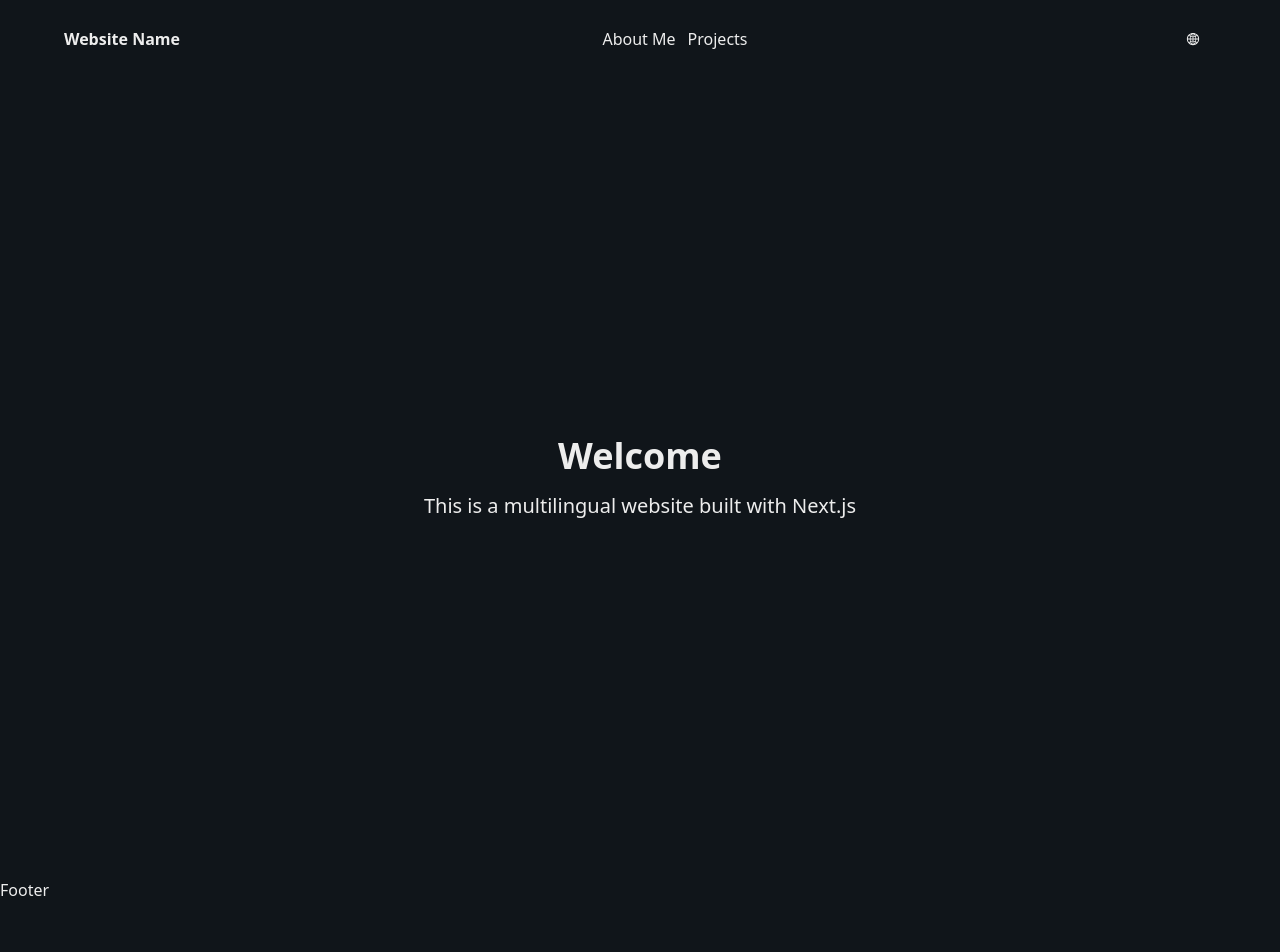
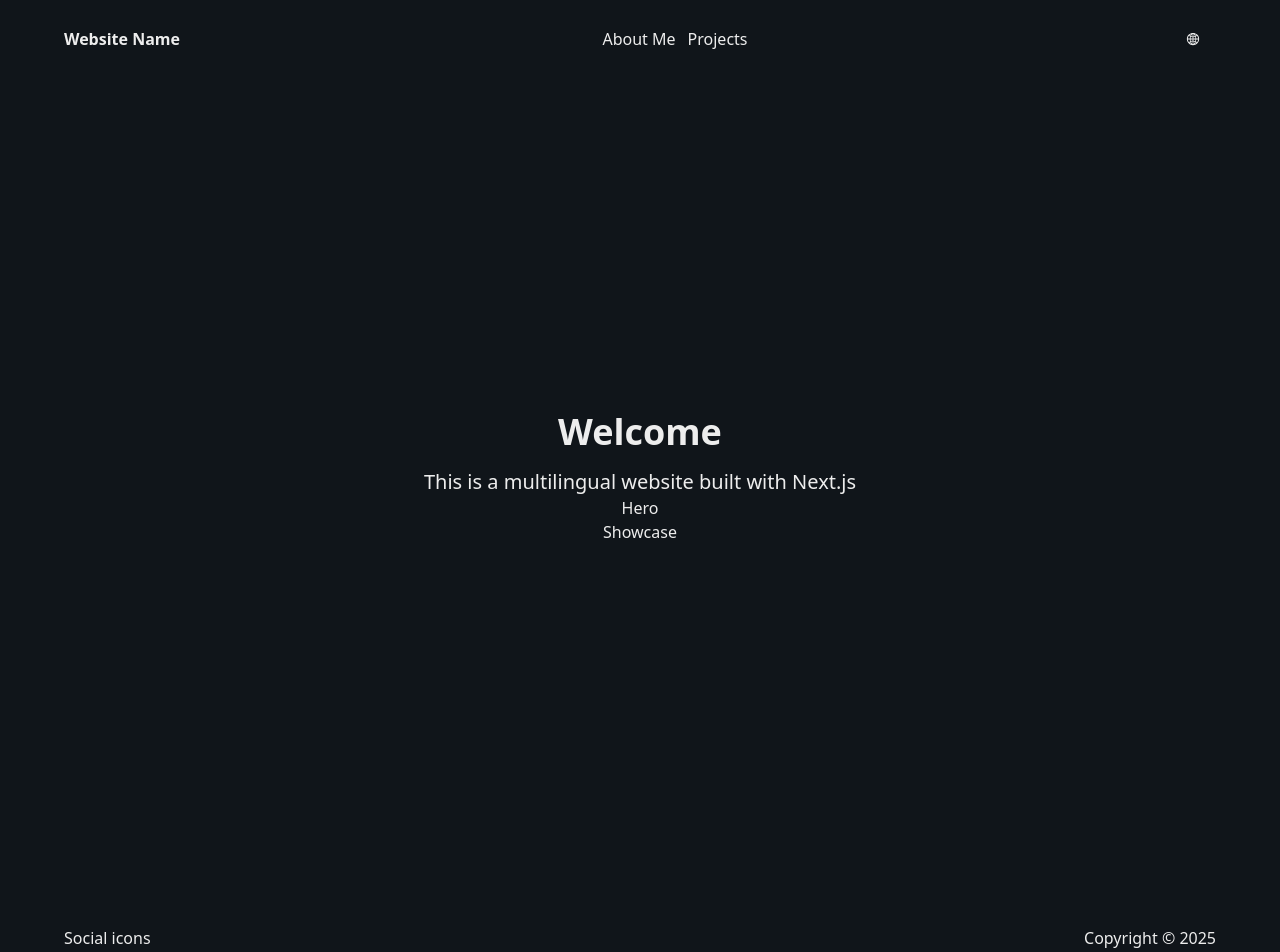
Before and after one commit to MestoChang/eden--portfolio, a Next.js app: page /en in a window 1280 px wide. Shown: the top 952 px of the page. Before the commit the page ends 902 px from the top, so only its background shows below. Built offline with nearby package versions, Linux system fonts and the light colour scheme.

Commit message:
add sections

```diff
--- /dev/null
+++ b/app/[locale]/error.jsx
@@ -0,0 +1,26 @@
+'use client';
+
+import { useTranslations } from 'next-intl';
+import { useEffect } from 'react';
+
+export default function Error({ error, reset }) {
+  const t = useTranslations('Error');
+
+  useEffect(() => {
+    // 可以將錯誤記錄到錯誤報告服務
+    console.error(error);
+  }, [error]);
+
+  return (
+    <div className="flex min-h-[calc(100vh-4rem)] flex-col items-center justify-center">
+      <h2 className="text-4xl font-bold">{t('title')}</h2>
+      <p className="mt-4 text-xl">{t('description')}</p>
+      <button
+        onClick={reset}
+        className="bg-primary hover:bg-primary/90 mt-8 rounded-md px-4 py-2 text-white transition-colors"
+      >
+        {t('tryAgain')}
+      </button>
+    </div>
+  );
+}
--- a/app/[locale]/layout.jsx
+++ b/app/[locale]/layout.jsx
@@ -20,34 +20,18 @@ export async function generateMetadata({ params }) {
   };
 }
 
-export default async function RootLayout(props) {
-  const { children, params } = props;
-
-  // 確保 params 已經準備好
-  if (!params) {
-    notFound();
-  }
-
-  // 等待 params 準備完成
-  const resolvedParams = await Promise.resolve(params);
-  const locale = resolvedParams.locale;
-
-  if (!locale) {
-    notFound();
-  }
-
-  const messages = await getMessages(locale);
+export default async function LocaleLayout({ children, params }) {
+  const messages = await getMessages(params.locale);
 
   return (
-    <NextIntlClientProvider locale={locale} messages={messages}>
-      <html lang={locale} suppressHydrationWarning>
-        <body suppressHydrationWarning>
+    <html lang={params.locale} suppressHydrationWarning>
+      <body suppressHydrationWarning>
+        <NextIntlClientProvider locale={params.locale} messages={messages}>
           <Header />
           <main>{children}</main>
-
           <Footer />
-        </body>
-      </html>
-    </NextIntlClientProvider>
+        </NextIntlClientProvider>
+      </body>
+    </html>
   );
 }
--- /dev/null
+++ b/app/[locale]/not-found.jsx
@@ -0,0 +1,22 @@
+'use client';
+
+import { useTranslations } from 'next-intl';
+import Link from 'next/link';
+
+export default function NotFound() {
+  const t = useTranslations('NotFound');
+
+  return (
+    <div className="flex min-h-[calc(100vh-4rem)] flex-col items-center justify-center">
+      <h2 className="text-4xl font-bold">404</h2>
+      <p className="mt-4 text-xl">{t('title')}</p>
+      <p className="mt-2 text-gray-600">{t('description')}</p>
+      <Link
+        href="/"
+        className="bg-primary hover:bg-primary/90 mt-8 rounded-md px-4 py-2 text-white transition-colors"
+      >
+        {t('backHome')}
+      </Link>
+    </div>
+  );
+}
--- a/app/[locale]/page.jsx
+++ b/app/[locale]/page.jsx
@@ -2,7 +2,7 @@
 
 import React from 'react';
 import { useTranslations } from 'next-intl';
-
+import { HeroSection, ShowcaseSection } from '@/components/sections/index/index';
 const HomePage = () => {
   const t = useTranslations('Index');
 
@@ -12,6 +12,9 @@ const HomePage = () => {
         <h1 className="text-4xl font-bold">{t('title')}</h1>
         <p className="text-xl">{t('description')}</p>
       </div>
+
+      <HeroSection />
+      <ShowcaseSection />
     </div>
   );
 };
--- a/components/base/Footer.jsx
+++ b/components/base/Footer.jsx
@@ -1,7 +1,17 @@
 import React from 'react';
+import { useTranslations } from 'next-intl';
 
 const Footer = () => {
-  return <div>Footer</div>;
+  const t = useTranslations('Footer');
+
+  return (
+    <footer className="flex px-6 py-12">
+      <div className="mx-auto flex w-full max-w-6xl items-center justify-between">
+        <div>Social icons</div>
+        <span>{t('copyright')}</span>
+      </div>
+    </footer>
+  );
 };
 
 export default Footer;
--- /dev/null
+++ b/components/sections/index/HeroSection.jsx
@@ -0,0 +1,13 @@
+import React from 'react';
+import { useTranslations } from 'next-intl';
+
+const HeroSection = () => {
+  const t = useTranslations('Index.hero');
+  return (
+    <div className="flex flex-col items-center justify-center">
+      <h1>{t('title')}</h1>
+    </div>
+  );
+};
+
+export default HeroSection;
--- /dev/null
+++ b/components/sections/index/ShowcaseSection.jsx
@@ -0,0 +1,13 @@
+import React from 'react';
+import { useTranslations } from 'next-intl';
+
+const ShowcaseSection = () => {
+  const t = useTranslations('Index.showcase');
+  return (
+    <div className="flex flex-col items-center justify-center">
+      <h1>{t('title')}</h1>
+    </div>
+  );
+};
+
+export default ShowcaseSection;
--- /dev/null
+++ b/components/sections/index/index.js
@@ -0,0 +1,4 @@
+import HeroSection from './HeroSection';
+import ShowcaseSection from './ShowcaseSection';
+
+export { HeroSection, ShowcaseSection };
--- a/messages/en.json
+++ b/messages/en.json
@@ -4,9 +4,18 @@
     "about": "About Me",
     "projects": "Projects"
   },
+  "Footer": {
+    "copyright": "Copyright © 2025"
+  },
   "Index": {
     "title": "Welcome",
-    "description": "This is a multilingual website built with Next.js"
+    "description": "This is a multilingual website built with Next.js",
+    "hero": {
+      "title": "Hero"
+    },
+    "showcase": {
+      "title": "Showcase"
+    }
   },
   "About": {
     "title": "About",
@@ -15,5 +24,15 @@
   "Projects": {
     "title": "Projects",
     "description": "This is a multilingual website built with Next.js"
+  },
+  "NotFound": {
+    "title": "Page Not Found",
+    "description": "Sorry, the page you are looking for does not exist.",
+    "backHome": "Back to Home"
+  },
+  "Error": {
+    "title": "Something went wrong",
+    "description": "Sorry, an error has occurred.",
+    "tryAgain": "Try Again"
   }
 }
--- a/messages/zh-Hant.json
+++ b/messages/zh-Hant.json
@@ -4,9 +4,18 @@
     "about": "關於我",
     "projects": "我的作品"
   },
+  "Footer": {
+    "copyright": "版權所有 © 2025"
+  },
   "Index": {
     "title": "測試測試",
-    "description": "這是一個使用 Next.js 建構的多語系網站"
+    "description": "這是一個使用 Next.js 建構的多語系網站",
+    "hero": {
+      "title": "歡迎來到我的作品集"
+    },
+    "showcase": {
+      "title": "我的作品"
+    }
   },
   "About": {
     "title": "關於我",
@@ -15,5 +24,15 @@
   "Projects": {
     "title": "我的作品",
     "description": "這是一個使用 Next.js 建構的多語系網站"
+  },
+  "NotFound": {
+    "title": "找不到頁面",
+    "description": "抱歉，您要尋找的頁面不存在。",
+    "backHome": "返回首頁"
+  },
+  "Error": {
+    "title": "發生錯誤",
+    "description": "抱歉，發生了一些錯誤。",
+    "tryAgain": "再試一次"
   }
 }
```
Also changed, not shown: 1 other file (tests, documents, lock files or other folders).
